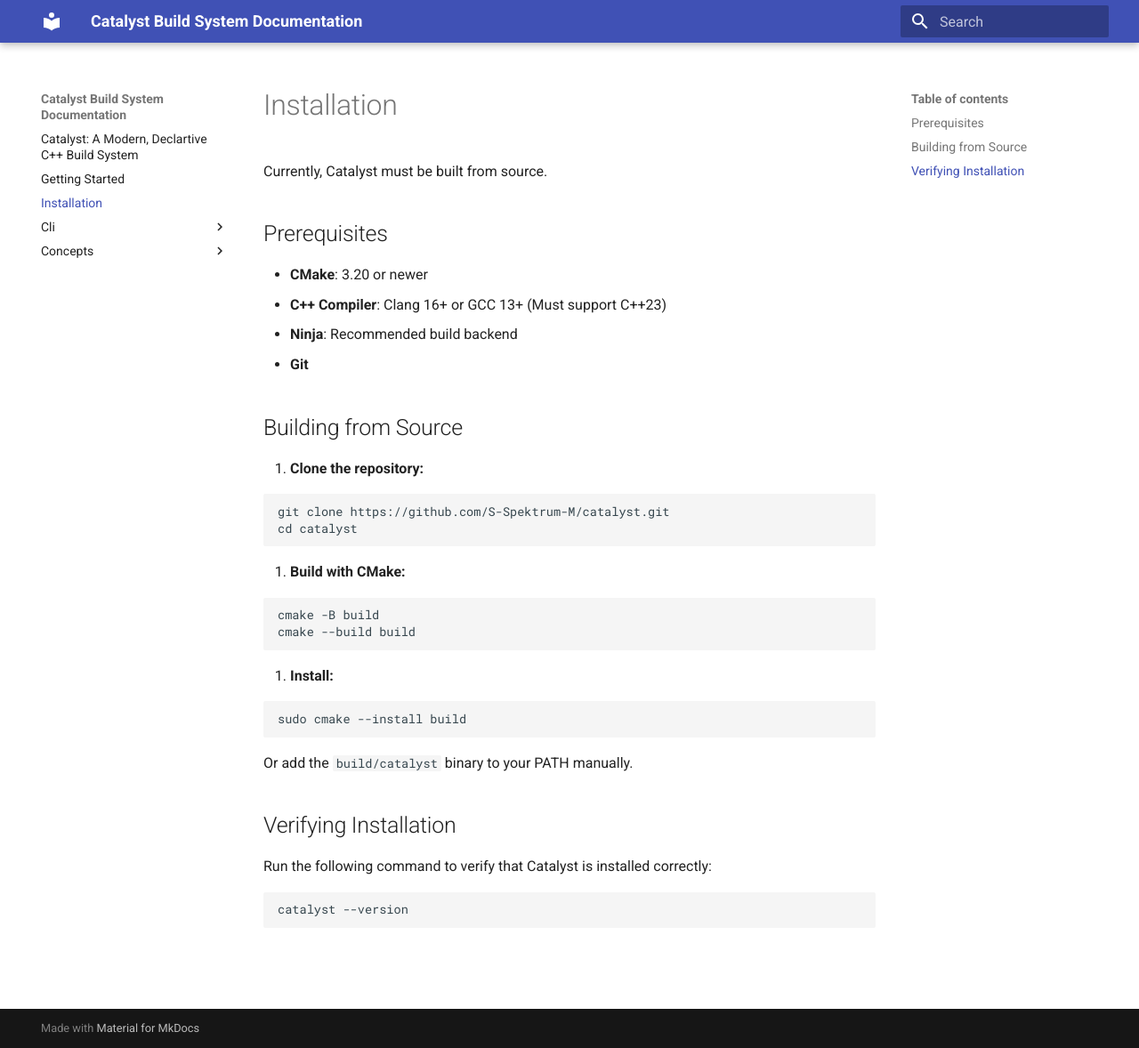
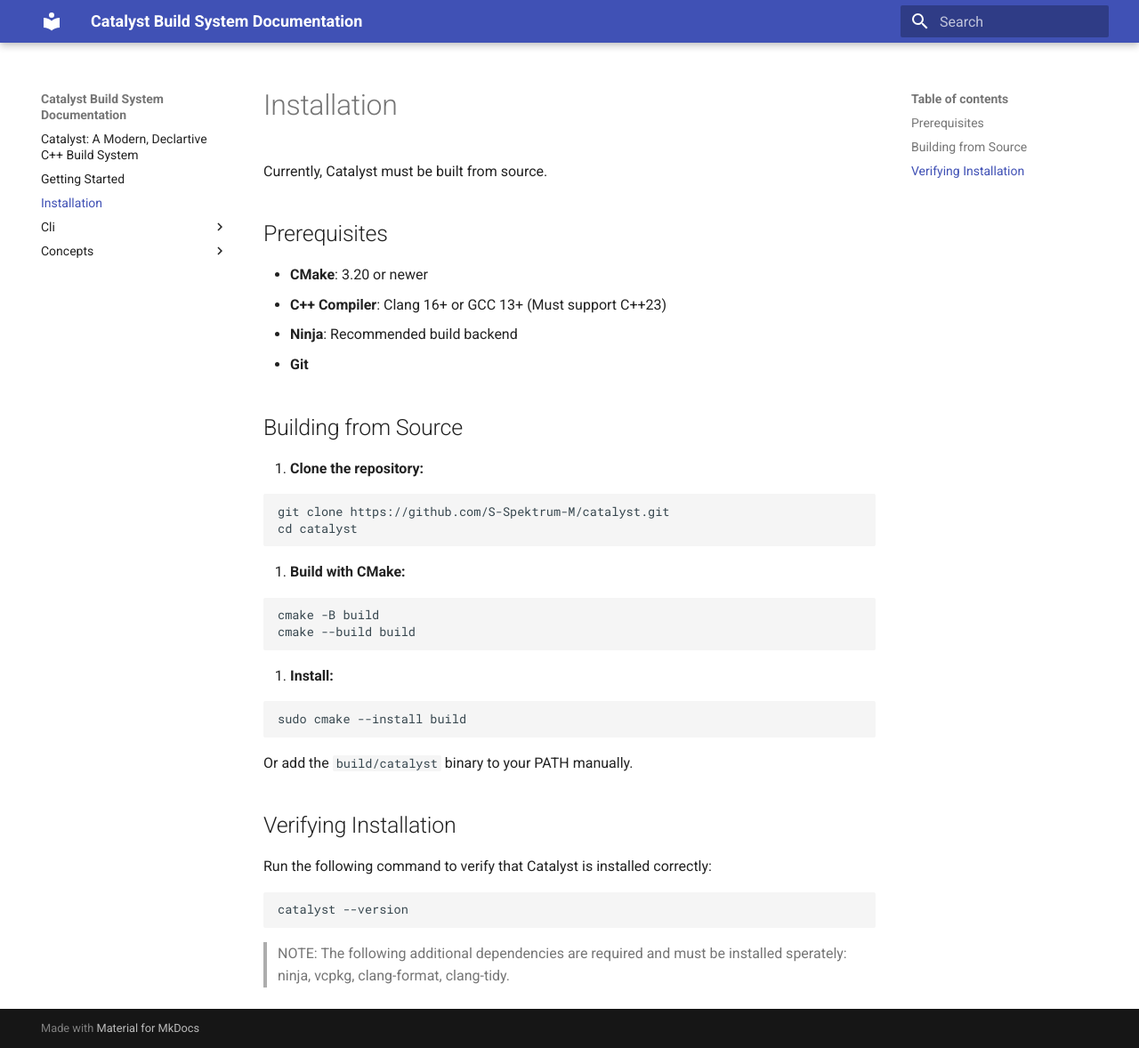
Before and after one commit to S-Spektrum-M/catalyst, an MkDocs documentation site: the page built from docs/installation.md, in a window 1280 px wide and 1178 px high. Shown: the whole window at 89% size. Built offline with MkDocs 1.6.1 and Material for MkDocs 9.7.7, drawn with Linux system fonts in a browser that asks for light colours.

Commit message:
Note about other things to install in callout

````diff
--- a/docs/installation.md
+++ b/docs/installation.md
@@ -41,4 +41,4 @@
 catalyst --version
 ```
 
-<!--NOTE: ninja is required-->
+> NOTE: The following additional dependencies are required and must be installed sperately: ninja, vcpkg, clang-format, clang-tidy.
````
